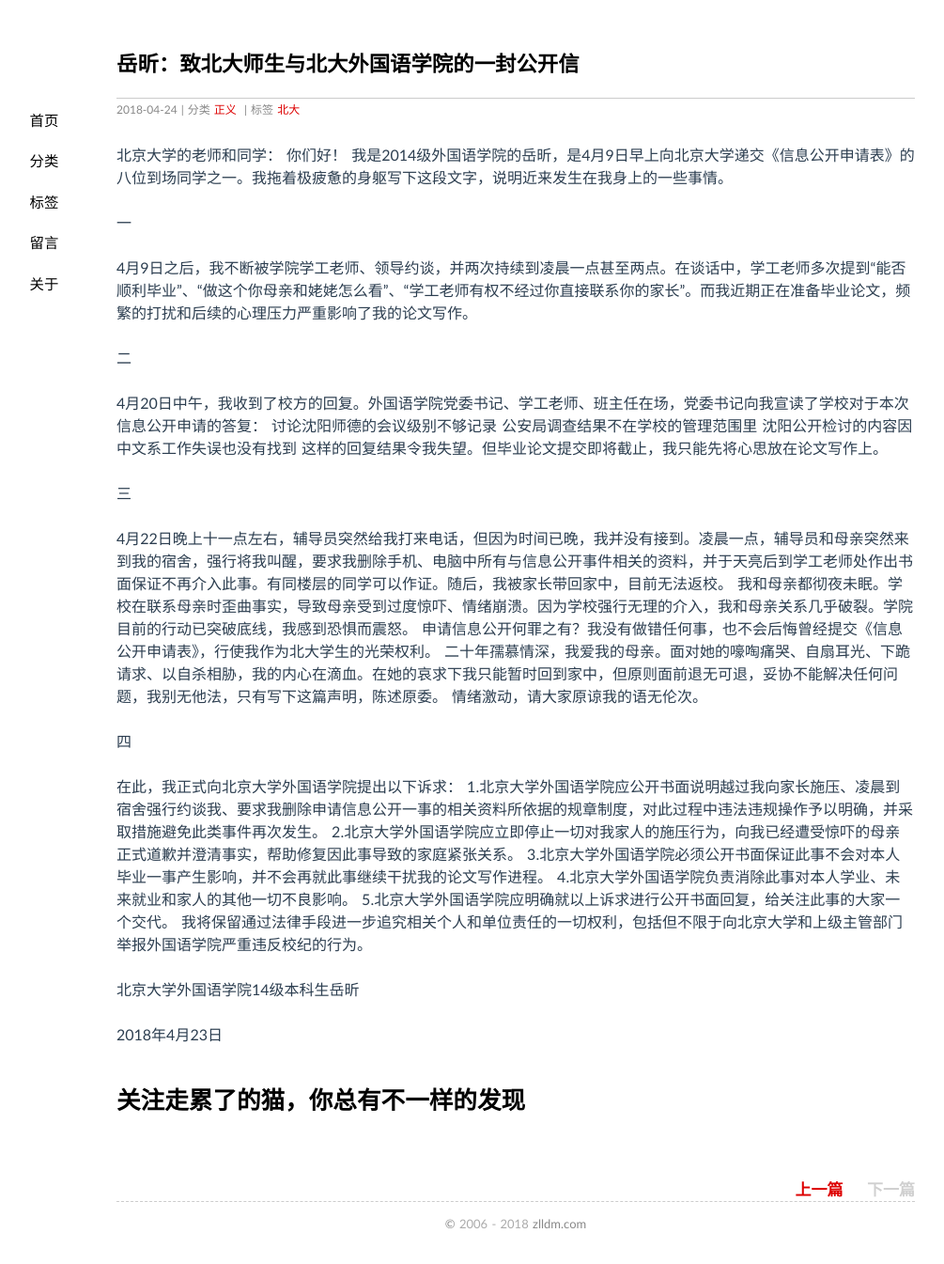
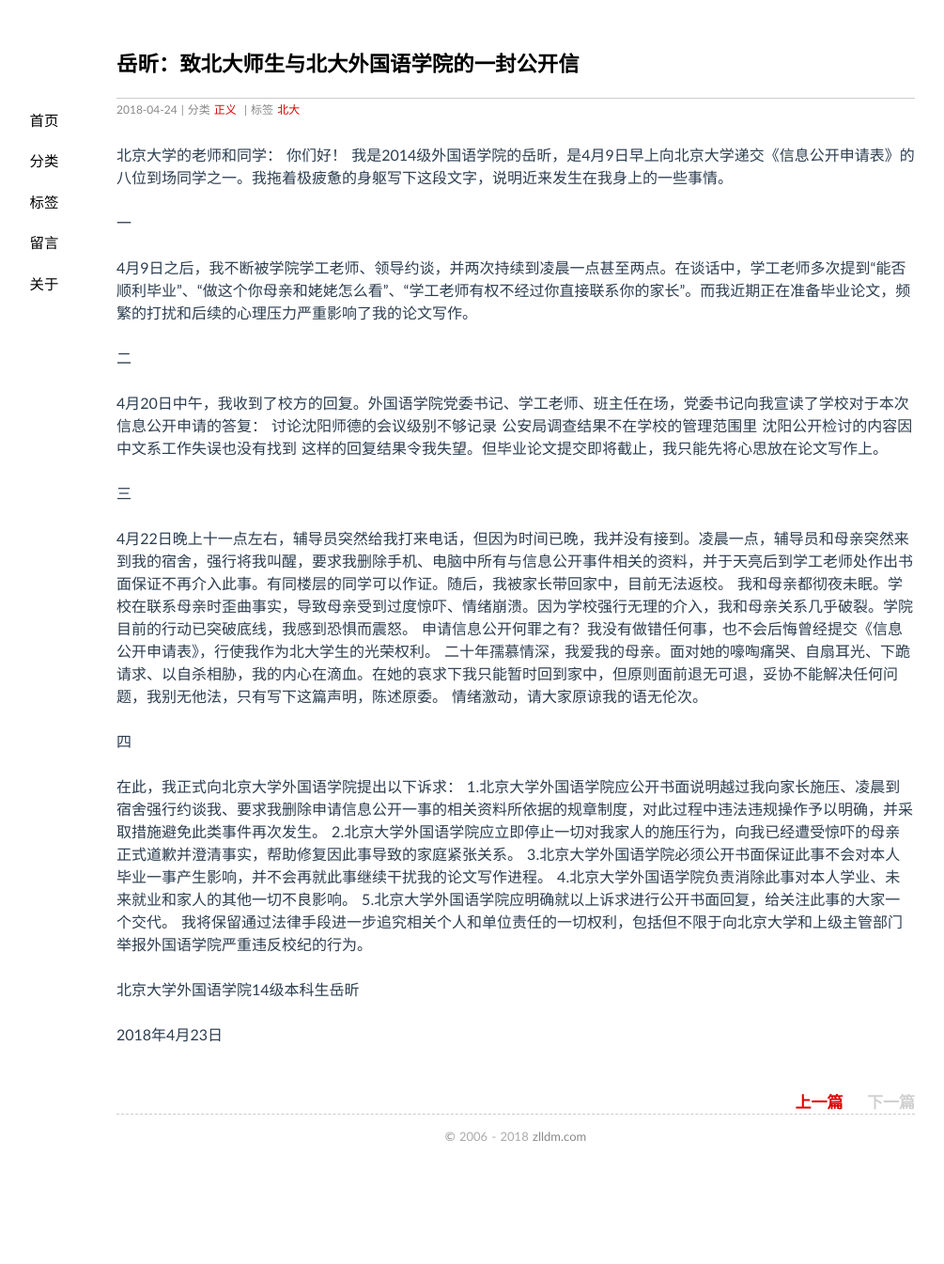
Before and after one commit to zlldm/zlldm.github.io, a Jekyll site: the page built from _posts/2018-04-24-pku.md, in a window 1280 px wide. Shown: the whole page at 94% size, without its empty margins (91-1096 px from the left). Built offline with Jekyll 4.4.1, drawn with Linux system fonts in a browser that asks for light colours; comment, search, counter and statistics services are not loaded; after the commit the page ends 1252 px from its top, so only the background shows below that.

Commit message:
Commited by gitMarkdown.com.

```diff
--- a/_posts/2018-04-24-pku.md
+++ b/_posts/2018-04-24-pku.md
@@ -36,6 +36,3 @@
 北京大学外国语学院14级本科生岳昕
 
 2018年4月23日
-
-
-# 关注走累了的猫，你总有不一样的发现 #
```
